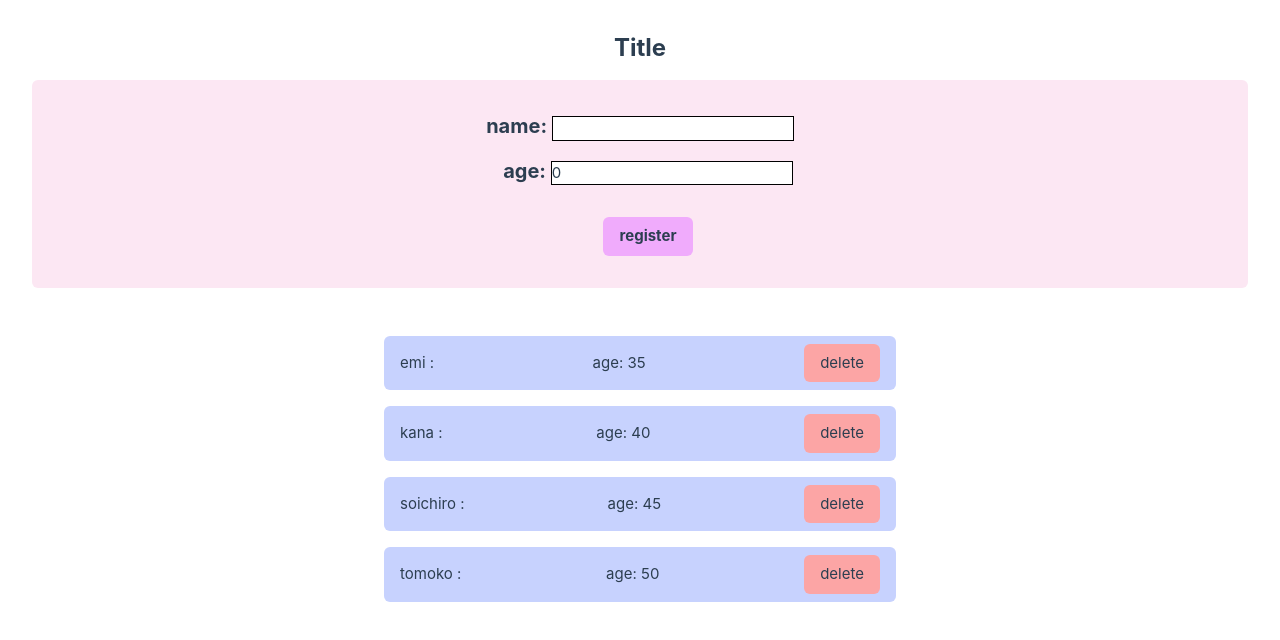
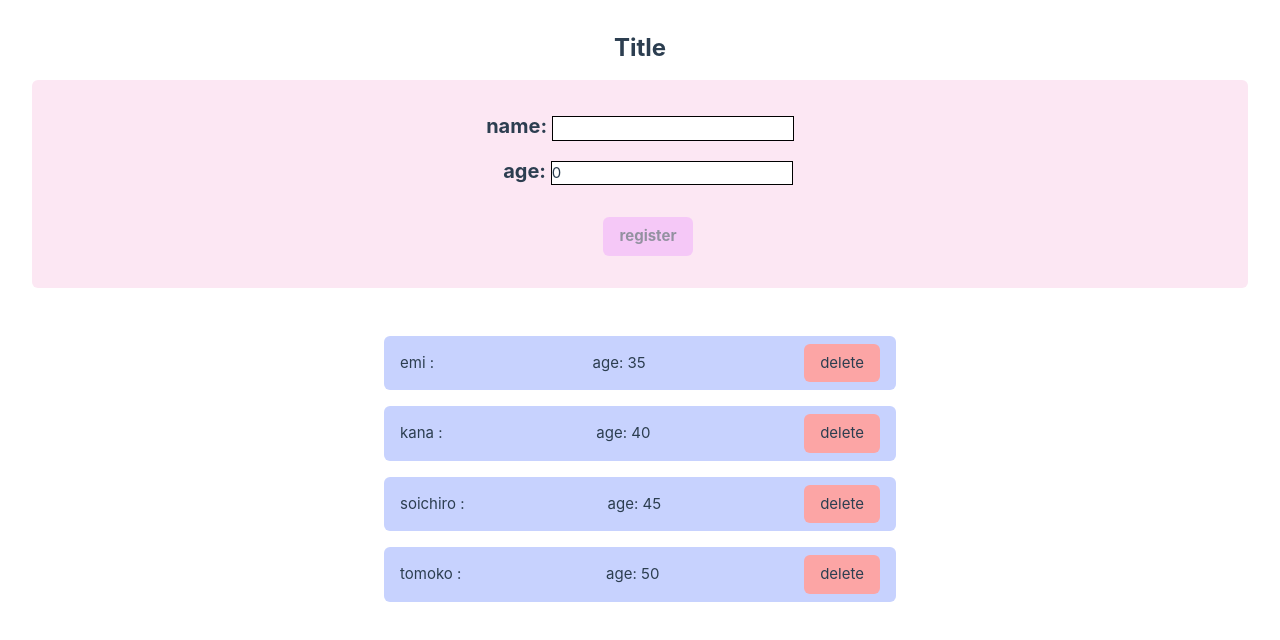
Before and after one commit to miura19/vue-typescript-tutorial, a Vue app: page / in a window 1280 px wide. Shown: the top 640 px of the page. Built offline with nearby package versions, Linux system fonts and the light colour scheme.

Commit message:
文字数超過で背景色、メッセージ修正、ボタンdisabled修正

```diff
--- a/src/components/PersonPostForm.vue
+++ b/src/components/PersonPostForm.vue
@@ -1,5 +1,5 @@
 <script setup lang="ts">
-import { ref , defineEmits , computed } from "vue";
+import { ref, defineEmits, computed } from "vue";
 
 const inputtingName = ref<string>('')
 const inputtingAge = ref<number>(0)
@@ -12,18 +12,36 @@ const register = () => {
         age: inputtingAge.value
     }
     console.log(person);
-    emit('register' , person)
+    emit('register', person)
     inputtingName.value = ''
     inputtingAge.value = 0
 }
 
 const isInputting = computed(() => {
-    if (inputtingName.value === '') {
+    if (inputtingName.value === '' || isValidName.value === true) {
         return true
     } else {
         return false
     }
 })
+
+const nameLengthLimit = 15
+const isValidName = computed(() => {
+    if (inputtingName.value.length > nameLengthLimit) {
+        return true
+    } else {
+        false
+    }
+})
+
+const btnClass = computed(() => {
+    if (isInputting.value === true) {
+        return "bg-fuchsia-300 py-2 px-4 rounded-md font-bold opacity-50"
+    } else {
+        return "bg-fuchsia-300 py-2 px-4 rounded-md font-bold transition-all duration-300 hover:bg-fuchsia-200"
+    }
+})
+
 </script>
 
 <template>
@@ -31,8 +49,9 @@ const isInputting = computed(() => {
         <div class="mb-4">
             <span class="text-xl font-bold">name: </span>
             <span>
-                <input type="text" v-model="inputtingName" class="border border-black">
+                <input type="text" v-model="inputtingName" class="border border-black" :class="{ 'bg-red-300': isValidName }">
             </span>
+            <p v-if="isValidName" class="text-red-400 font-bold mt-2">{{ nameLengthLimit }}文字以内で入力してください！！</p>
         </div>
         <div class="mb-8">
             <span class="text-xl font-bold">age: </span>
@@ -41,7 +60,7 @@ const isInputting = computed(() => {
             </span>
         </div>
         <div class="text-center">
-            <button @click="register" :disabled="isInputting" class="bg-fuchsia-300 py-2 px-4 rounded-md font-bold transition-all duration-300 hover:bg-fuchsia-200">register</button>
+            <button @click="register" :class="btnClass" :disabled="isInputting">register</button>
         </div>
     </div>
 </template>
```
